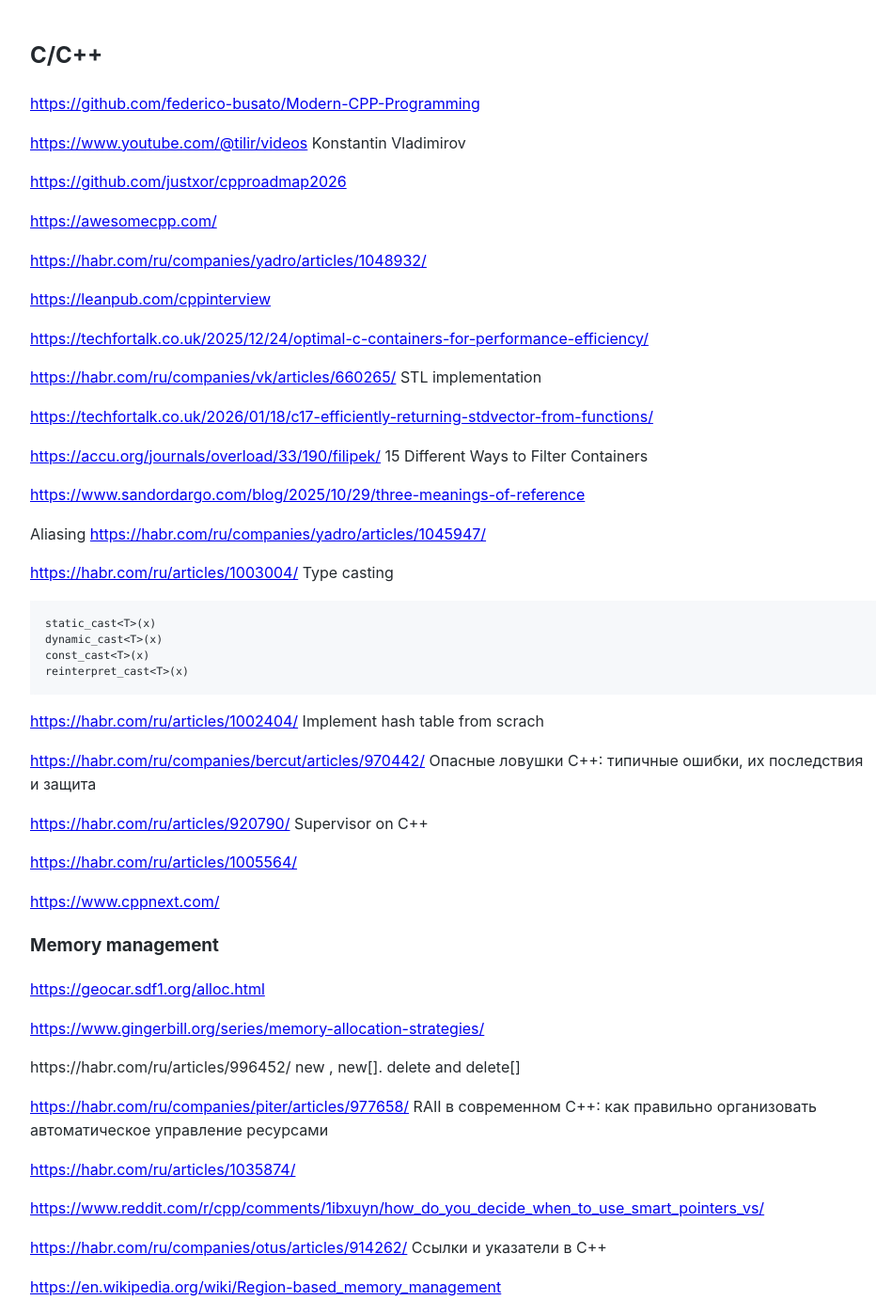
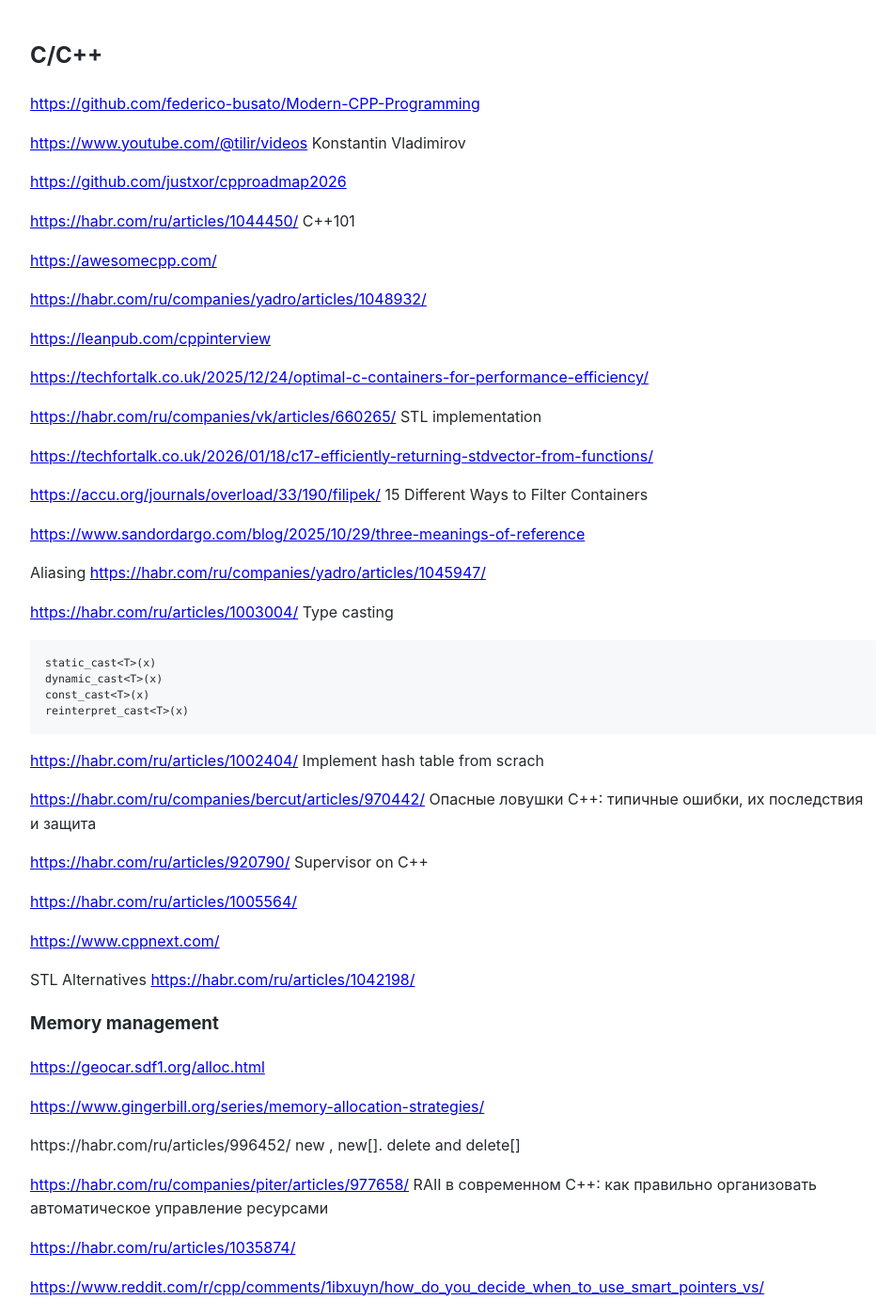
Before and after one commit to Michael-Lubinsky/michael-lubinsky.github.com, a Jekyll site: the page built from cpp/cpp.md, in a window 1280 px wide and 1400 px high. Shown: the whole window at 94% size, without its empty margins (158-1107 px from the left). Built offline with Jekyll 4.4.1, drawn with Linux system fonts in a browser that asks for light colours; our own code applies the rules of GitHub Pages for plain Markdown files.

Commit message:
Update cpp.md

```diff
--- a/cpp/cpp.md
+++ b/cpp/cpp.md
@@ -5,6 +5,8 @@
 <https://www.youtube.com/@tilir/videos> Konstantin Vladimirov
 
 <https://github.com/justxor/cpproadmap2026>
+
+<https://habr.com/ru/articles/1044450/> C++101
 
 <https://awesomecpp.com/>
 
@@ -44,6 +46,8 @@
 <https://habr.com/ru/articles/1005564/>
 
 <https://www.cppnext.com/>
+
+STL Alternatives <https://habr.com/ru/articles/1042198/>
 
 ### Memory management
 
```
